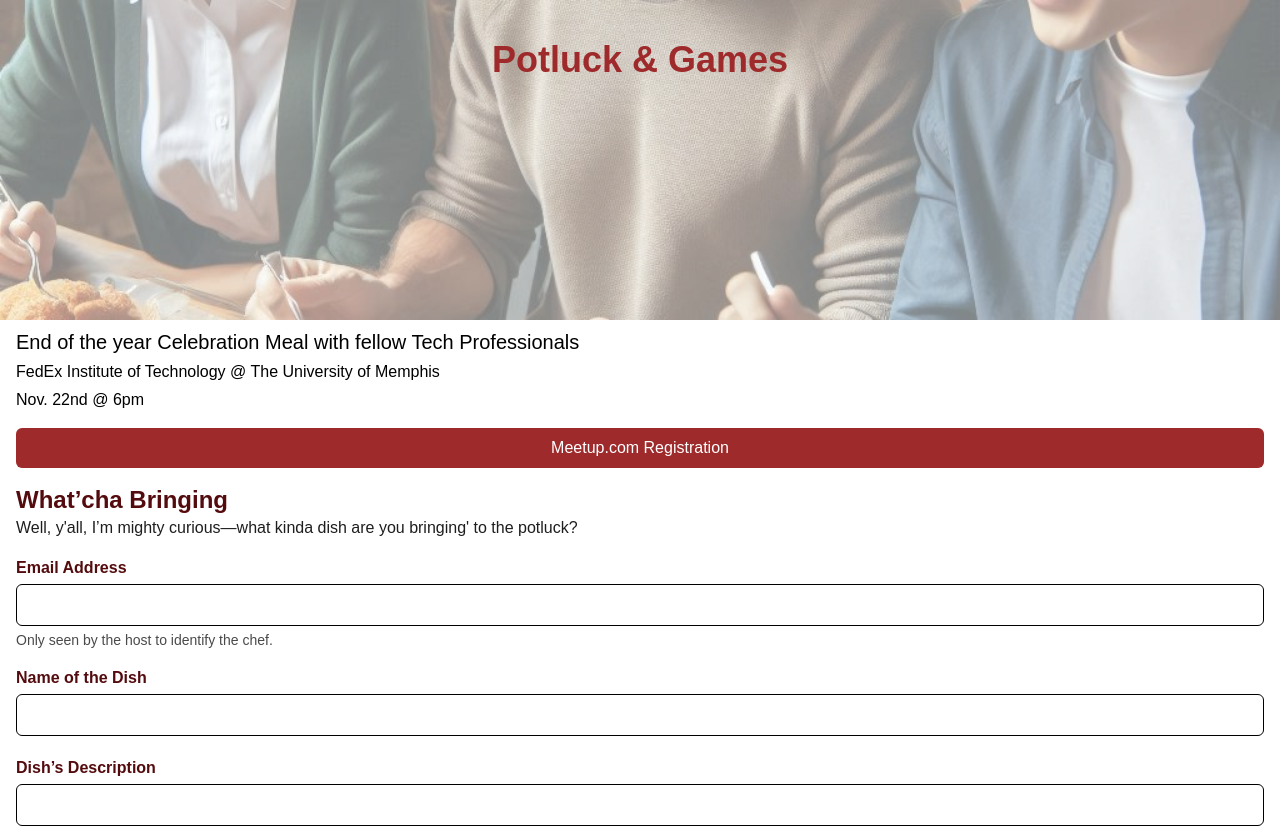
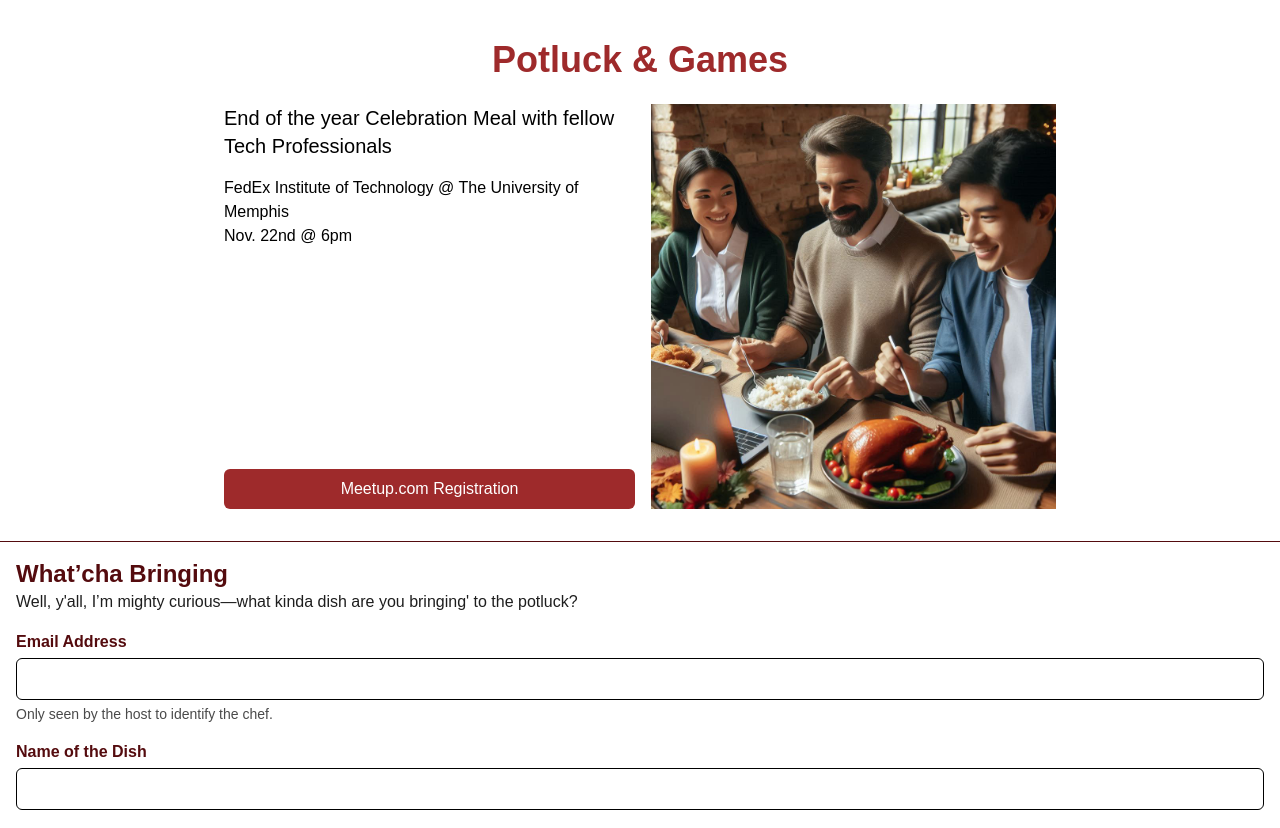
Before and after one commit to jcsmileyjr/potluckgames, a Next.js app: page / in a window 1280 px wide. Shown: the top 828 px of the page. Built offline with nearby package versions, Linux system fonts and the light colour scheme.

Commit message:
Style: Initial Desktop view layout change

```diff
--- a/src/app/layout/Header/Header.tsx
+++ b/src/app/layout/Header/Header.tsx
@@ -1,19 +1,40 @@
 
 export default function Header() {
     return (
-        <section className="relative px-4" >
-          <div className="h-80 w-full absolute inset-0 opacity-50 aspect-square bg-no-repeat  bg-cover bg-center bg-[url('/primaryimage.jpeg')] "></div>
-          <div className="h-80 relative z-10 flex flex-col">
+        <header className="relative px-4 pb-8 border-b border-primaryBrown border-solid" >
+          {/* Mobile View */}
+          <div className="lg:hidden h-80 w-full absolute inset-0 opacity-50 aspect-square bg-no-repeat  bg-cover bg-center bg-[url('/primaryimage.jpeg')] "></div>
+          <div className="lg:hidden h-80 relative z-10 flex flex-col">
             <h1 className="text-accentRed font-bold text-center text-4xl py-2 mt-8">Potluck & Games</h1>
           </div>
-          <div className="flex flex-col gap-1 text-black  mt-2">
+          <div className="lg:hidden flex flex-col gap-1 text-black  mt-2">
               <p className="text-xl">End of the year Celebration Meal with fellow Tech Professionals</p>
               <p className="text-base">FedEx Institute of Technology @ The University of Memphis</p>
               <p className="text-base">Nov. 22nd @ 6pm</p>
           </div>
-          <div className="mt-4 flex flex-col gap-3 text-black">
+
+          {/* Desktop View */}
+          <div className="hidden lg:flex lg:flex-col lg:gap-4">
+            <h1 className="text-accentRed font-bold text-center text-4xl py-2 mt-8">Potluck & Games</h1>
+            <div className="lg:flex lg:flex-row lg:gap-4 w-2/3 mx-auto">
+                <div className="flex flex-col gap-1 text-black justify-between">
+                  <div>
+                    <p className="text-xl mb-4">End of the year Celebration Meal with fellow Tech Professionals</p>
+                    <>
+                      <p className="text-base">FedEx Institute of Technology @ The University of Memphis</p>
+                      <p className="text-base">Nov. 22nd @ 6pm</p>
+                    </>
+                  </div>
+                  <div className="mt-4 flex flex-col gap-3 text-black">
+                    <button type="button" className="bg-accentRed text-white py-2 px-4 rounded-md">Meetup.com Registration</button>
+                  </div>
+                </div>
+                <div className="w-2/3 inset-0 aspect-square bg-no-repeat  bg-cover bg-center bg-[url('/primaryimage.jpeg')]"></div>
+            </div>
+          </div>
+          <div className="lg:hidden mt-4 flex flex-col gap-3 text-black">
               <button type="button" className="bg-accentRed text-white py-2 px-4 rounded-md">Meetup.com Registration</button>
           </div>
-        </section>
+        </header>
     );
 }
```
